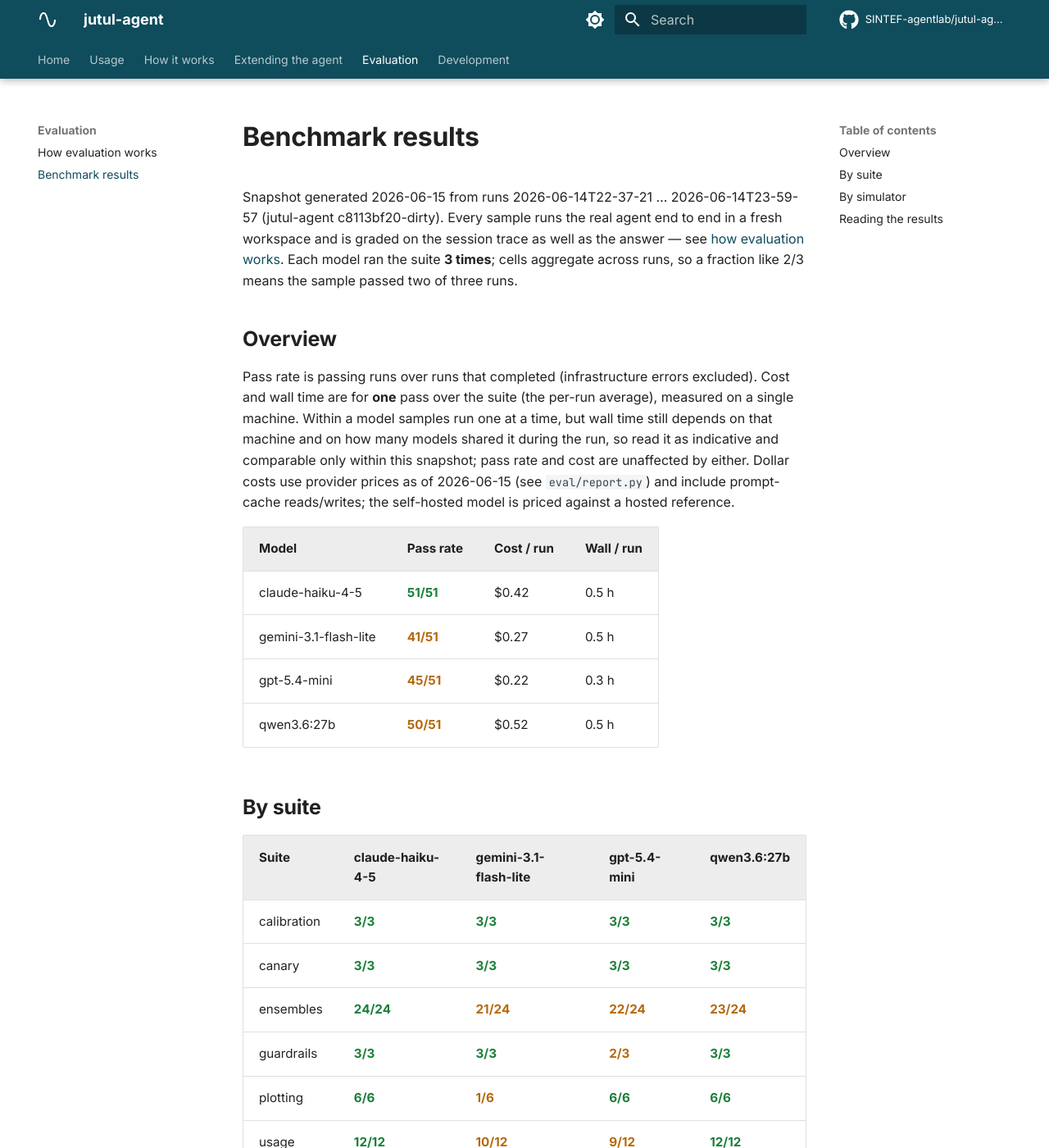
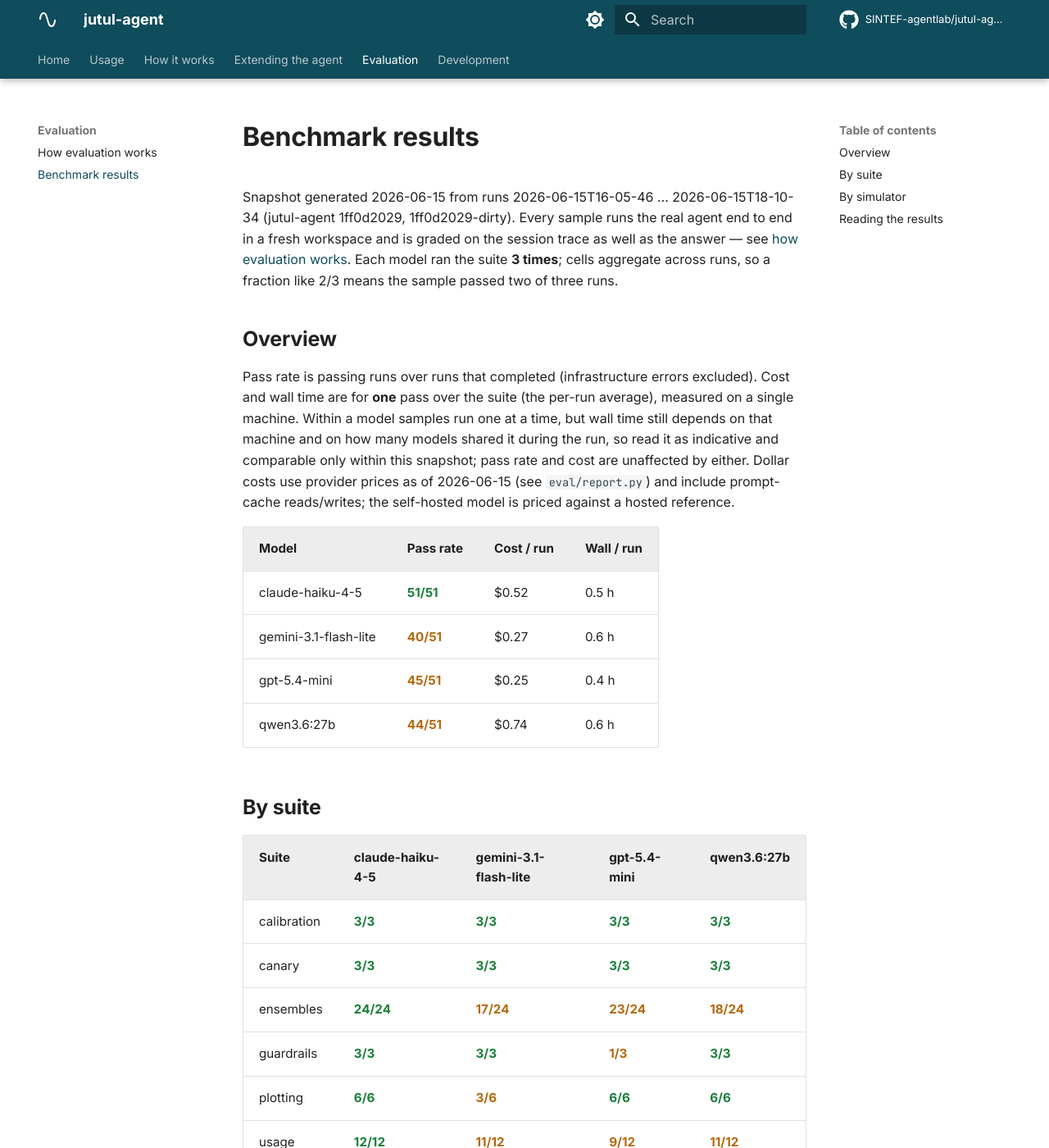
Before and after one commit to fredeco-gh/jutul-agent-geothermal, an MkDocs documentation site: the page built from docs/benchmark.md, in a window 1280 px wide and 1400 px high. Shown: the whole window at 82% size. Built offline with MkDocs 1.6.1 and Material for MkDocs 9.7.7, drawn with Linux system fonts in a browser that asks for light colours; comment, search, counter and statistics services are not loaded; some of the changed lines change nothing that is shown; some of the changed text lies outside the part shown.

Commit message:
Refresh the benchmark snapshot with the bar-height vision task
Regenerated across the four models at three epochs each.

```diff
--- a/docs/benchmark.md
+++ b/docs/benchmark.md
@@ -1,6 +1,6 @@
 # Benchmark results
 
-Snapshot generated 2026-06-15 from runs 2026-06-14T22-37-21 … 2026-06-14T23-59-57 (jutul-agent c8113bf20-dirty). Every sample runs the real agent end to end in a fresh workspace and is graded on the session trace as well as the answer — see [how evaluation works](evaluation.md). Each model ran the suite **3 times**; cells aggregate across runs, so a fraction like 2/3 means the sample passed two of three runs.
+Snapshot generated 2026-06-15 from runs 2026-06-15T16-05-46 … 2026-06-15T18-10-34 (jutul-agent 1ff0d2029, 1ff0d2029-dirty). Every sample runs the real agent end to end in a fresh workspace and is graded on the session trace as well as the answer — see [how evaluation works](evaluation.md). Each model ran the suite **3 times**; cells aggregate across runs, so a fraction like 2/3 means the sample passed two of three runs.
 
 ## Overview
 
@@ -8,10 +8,10 @@
 
 | Model | Pass rate | Cost / run | Wall / run |
 |---|---|---|---|
-| claude-haiku-4-5 | <span class="bench-pass">51/51</span> | $0.42 | 0.5 h |
-| gemini-3.1-flash-lite | <span class="bench-partial">41/51</span> | $0.27 | 0.5 h |
-| gpt-5.4-mini | <span class="bench-partial">45/51</span> | $0.22 | 0.3 h |
-| qwen3.6:27b | <span class="bench-partial">50/51</span> | $0.52 | 0.5 h |
+| claude-haiku-4-5 | <span class="bench-pass">51/51</span> | $0.52 | 0.5 h |
+| gemini-3.1-flash-lite | <span class="bench-partial">40/51</span> | $0.27 | 0.6 h |
+| gpt-5.4-mini | <span class="bench-partial">45/51</span> | $0.25 | 0.4 h |
+| qwen3.6:27b | <span class="bench-partial">44/51</span> | $0.74 | 0.6 h |
 
 ## By suite
 
@@ -19,11 +19,11 @@
 |---|---|---|---|---|
 | calibration | <span class="bench-pass">3/3</span> | <span class="bench-pass">3/3</span> | <span class="bench-pass">3/3</span> | <span class="bench-pass">3/3</span> |
 | canary | <span class="bench-pass">3/3</span> | <span class="bench-pass">3/3</span> | <span class="bench-pass">3/3</span> | <span class="bench-pass">3/3</span> |
-| ensembles | <span class="bench-pass">24/24</span> | <span class="bench-partial">21/24</span> | <span class="bench-partial">22/24</span> | <span class="bench-partial">23/24</span> |
-| guardrails | <span class="bench-pass">3/3</span> | <span class="bench-pass">3/3</span> | <span class="bench-partial">2/3</span> | <span class="bench-pass">3/3</span> |
-| plotting | <span class="bench-pass">6/6</span> | <span class="bench-partial">1/6</span> | <span class="bench-pass">6/6</span> | <span class="bench-pass">6/6</span> |
-| usage | <span class="bench-pass">12/12</span> | <span class="bench-partial">10/12</span> | <span class="bench-partial">9/12</span> | <span class="bench-pass">12/12</span> |
-| **all** | <span class="bench-pass">51/51</span> | <span class="bench-partial">41/51</span> | <span class="bench-partial">45/51</span> | <span class="bench-partial">50/51</span> |
+| ensembles | <span class="bench-pass">24/24</span> | <span class="bench-partial">17/24</span> | <span class="bench-partial">23/24</span> | <span class="bench-partial">18/24</span> |
+| guardrails | <span class="bench-pass">3/3</span> | <span class="bench-pass">3/3</span> | <span class="bench-partial">1/3</span> | <span class="bench-pass">3/3</span> |
+| plotting | <span class="bench-pass">6/6</span> | <span class="bench-partial">3/6</span> | <span class="bench-pass">6/6</span> | <span class="bench-pass">6/6</span> |
+| usage | <span class="bench-pass">12/12</span> | <span class="bench-partial">11/12</span> | <span class="bench-partial">9/12</span> | <span class="bench-partial">11/12</span> |
+| **all** | <span class="bench-pass">51/51</span> | <span class="bench-partial">40/51</span> | <span class="bench-partial">45/51</span> | <span class="bench-partial">44/51</span> |
 
 ## By simulator
 
@@ -31,82 +31,82 @@
 
 | Simulator | claude-haiku-4-5 | gemini-3.1-flash-lite | gpt-5.4-mini | qwen3.6:27b |
 |---|---|---|---|---|
-| battmo | <span class="bench-pass">9/9</span> | <span class="bench-pass">9/9</span> | <span class="bench-pass">9/9</span> | <span class="bench-pass">9/9</span> |
-| fimbul | <span class="bench-pass">6/6</span> | <span class="bench-pass">6/6</span> | <span class="bench-pass">6/6</span> | <span class="bench-pass">6/6</span> |
-| general | <span class="bench-pass">18/18</span> | <span class="bench-partial">11/18</span> | <span class="bench-partial">14/18</span> | <span class="bench-pass">18/18</span> |
-| jutuldarcy | <span class="bench-pass">9/9</span> | <span class="bench-partial">8/9</span> | <span class="bench-partial">8/9</span> | <span class="bench-pass">9/9</span> |
-| mocca | <span class="bench-pass">9/9</span> | <span class="bench-partial">7/9</span> | <span class="bench-partial">8/9</span> | <span class="bench-partial">8/9</span> |
-| **all** | <span class="bench-pass">51/51</span> | <span class="bench-partial">41/51</span> | <span class="bench-partial">45/51</span> | <span class="bench-partial">50/51</span> |
+| battmo | <span class="bench-pass">9/9</span> | <span class="bench-partial">8/9</span> | <span class="bench-pass">9/9</span> | <span class="bench-partial">7/9</span> |
+| fimbul | <span class="bench-pass">6/6</span> | <span class="bench-partial">3/6</span> | <span class="bench-partial">5/6</span> | <span class="bench-partial">3/6</span> |
+| general | <span class="bench-pass">18/18</span> | <span class="bench-partial">14/18</span> | <span class="bench-partial">13/18</span> | <span class="bench-pass">18/18</span> |
+| jutuldarcy | <span class="bench-pass">9/9</span> | <span class="bench-pass">9/9</span> | <span class="bench-pass">9/9</span> | <span class="bench-pass">9/9</span> |
+| mocca | <span class="bench-pass">9/9</span> | <span class="bench-partial">6/9</span> | <span class="bench-pass">9/9</span> | <span class="bench-partial">7/9</span> |
+| **all** | <span class="bench-pass">51/51</span> | <span class="bench-partial">40/51</span> | <span class="bench-partial">45/51</span> | <span class="bench-partial">44/51</span> |
 
 <details markdown="1">
 <summary>All samples (pass count, cost, wall time)</summary>
 
 | Suite | Sample | Sim | Model | Passed | Failures | Cost | Wall |
 |---|---|---|---|---|---|---|---|
-| calibration | `cal1-exp-decay-fit` | general | claude-haiku-4-5 | <span class="bench-pass">3/3</span> | — | $0.03 | 2 min |
-| calibration | `cal1-exp-decay-fit` | general | gemini-3.1-flash-lite | <span class="bench-pass">3/3</span> | — | $0.01 | 0 min |
+| calibration | `cal1-exp-decay-fit` | general | claude-haiku-4-5 | <span class="bench-pass">3/3</span> | — | $0.02 | 0 min |
+| calibration | `cal1-exp-decay-fit` | general | gemini-3.1-flash-lite | <span class="bench-pass">3/3</span> | — | $0.01 | 1 min |
 | calibration | `cal1-exp-decay-fit` | general | gpt-5.4-mini | <span class="bench-pass">3/3</span> | — | $0.01 | 0 min |
 | calibration | `cal1-exp-decay-fit` | general | qwen3.6:27b | <span class="bench-pass">3/3</span> | — | $0.03 | 1 min |
 | canary | `x0-sum-from-file` | general | claude-haiku-4-5 | <span class="bench-pass">3/3</span> | — | $0.01 | 0 min |
 | canary | `x0-sum-from-file` | general | gemini-3.1-flash-lite | <span class="bench-pass">3/3</span> | — | $0.00 | 0 min |
 | canary | `x0-sum-from-file` | general | gpt-5.4-mini | <span class="bench-pass">3/3</span> | — | $0.01 | 0 min |
 | canary | `x0-sum-from-file` | general | qwen3.6:27b | <span class="bench-pass">3/3</span> | — | $0.01 | 0 min |
-| ensembles | `ens-battmo-parallel-sweep` | battmo | claude-haiku-4-5 | <span class="bench-pass">3/3</span> | — | $0.01 | 0 min |
-| ensembles | `ens-battmo-parallel-sweep` | battmo | gemini-3.1-flash-lite | <span class="bench-pass">3/3</span> | — | $0.01 | 0 min |
-| ensembles | `ens-battmo-parallel-sweep` | battmo | gpt-5.4-mini | <span class="bench-pass">3/3</span> | — | $0.01 | 1 min |
+| ensembles | `ens-battmo-parallel-sweep` | battmo | claude-haiku-4-5 | <span class="bench-pass">3/3</span> | — | $0.02 | 0 min |
+| ensembles | `ens-battmo-parallel-sweep` | battmo | gemini-3.1-flash-lite | <span class="bench-pass">3/3</span> | — | $0.01 | 1 min |
+| ensembles | `ens-battmo-parallel-sweep` | battmo | gpt-5.4-mini | <span class="bench-pass">3/3</span> | — | $0.01 | 0 min |
 | ensembles | `ens-battmo-parallel-sweep` | battmo | qwen3.6:27b | <span class="bench-pass">3/3</span> | — | $0.02 | 1 min |
-| ensembles | `ens-bm-crate-sweep` | battmo | claude-haiku-4-5 | <span class="bench-pass">3/3</span> | — | $0.06 | 2 min |
-| ensembles | `ens-bm-crate-sweep` | battmo | gemini-3.1-flash-lite | <span class="bench-pass">3/3</span> | — | $0.09 | 2 min |
-| ensembles | `ens-bm-crate-sweep` | battmo | gpt-5.4-mini | <span class="bench-pass">3/3</span> | — | $0.02 | 1 min |
-| ensembles | `ens-bm-crate-sweep` | battmo | qwen3.6:27b | <span class="bench-pass">3/3</span> | — | $0.12 | 4 min |
-| ensembles | `ens-fb-injtemp-sweep` | fimbul | claude-haiku-4-5 | <span class="bench-pass">3/3</span> | — | $0.06 | 12 min |
-| ensembles | `ens-fb-injtemp-sweep` | fimbul | gemini-3.1-flash-lite | <span class="bench-pass">3/3</span> | — | $0.01 | 12 min |
-| ensembles | `ens-fb-injtemp-sweep` | fimbul | gpt-5.4-mini | <span class="bench-pass">3/3</span> | — | $0.03 | 6 min |
-| ensembles | `ens-fb-injtemp-sweep` | fimbul | qwen3.6:27b | <span class="bench-pass">3/3</span> | — | $0.03 | 9 min |
+| ensembles | `ens-bm-crate-sweep` | battmo | claude-haiku-4-5 | <span class="bench-pass">3/3</span> | — | $0.10 | 2 min |
+| ensembles | `ens-bm-crate-sweep` | battmo | gemini-3.1-flash-lite | <span class="bench-partial">2/3</span> | serial / mechanism | $0.05 | 2 min |
+| ensembles | `ens-bm-crate-sweep` | battmo | gpt-5.4-mini | <span class="bench-pass">3/3</span> | — | $0.04 | 1 min |
+| ensembles | `ens-bm-crate-sweep` | battmo | qwen3.6:27b | <span class="bench-partial">2/3</span> | wrong answer | $0.09 | 3 min |
+| ensembles | `ens-fb-injtemp-sweep` | fimbul | claude-haiku-4-5 | <span class="bench-pass">3/3</span> | — | $0.14 | 15 min |
+| ensembles | `ens-fb-injtemp-sweep` | fimbul | gemini-3.1-flash-lite | <span class="bench-fail">0/3</span> | hit budget, serial / mechanism | $0.10 | 12 min |
+| ensembles | `ens-fb-injtemp-sweep` | fimbul | gpt-5.4-mini | <span class="bench-partial">2/3</span> | serial / mechanism | $0.05 | 9 min |
+| ensembles | `ens-fb-injtemp-sweep` | fimbul | qwen3.6:27b | <span class="bench-partial">1/3</span> | wrong answer | $0.15 | 11 min |
 | ensembles | `ens-fimbul-parallel-sweep` | fimbul | claude-haiku-4-5 | <span class="bench-pass">3/3</span> | — | $0.02 | 1 min |
 | ensembles | `ens-fimbul-parallel-sweep` | fimbul | gemini-3.1-flash-lite | <span class="bench-pass">3/3</span> | — | $0.01 | 1 min |
 | ensembles | `ens-fimbul-parallel-sweep` | fimbul | gpt-5.4-mini | <span class="bench-pass">3/3</span> | — | $0.01 | 1 min |
-| ensembles | `ens-fimbul-parallel-sweep` | fimbul | qwen3.6:27b | <span class="bench-pass">3/3</span> | — | $0.02 | 2 min |
-| ensembles | `ens-jd-porosity-sweep` | jutuldarcy | claude-haiku-4-5 | <span class="bench-pass">3/3</span> | — | $0.04 | 2 min |
-| ensembles | `ens-jd-porosity-sweep` | jutuldarcy | gemini-3.1-flash-lite | <span class="bench-partial">2/3</span> | hit budget | $0.01 | 1 min |
-| ensembles | `ens-jd-porosity-sweep` | jutuldarcy | gpt-5.4-mini | <span class="bench-partial">2/3</span> | wrong answer | $0.03 | 1 min |
-| ensembles | `ens-jd-porosity-sweep` | jutuldarcy | qwen3.6:27b | <span class="bench-pass">3/3</span> | — | $0.02 | 2 min |
+| ensembles | `ens-fimbul-parallel-sweep` | fimbul | qwen3.6:27b | <span class="bench-partial">2/3</span> | wrong answer | $0.03 | 1 min |
+| ensembles | `ens-jd-porosity-sweep` | jutuldarcy | claude-haiku-4-5 | <span class="bench-pass">3/3</span> | — | $0.02 | 1 min |
+| ensembles | `ens-jd-porosity-sweep` | jutuldarcy | gemini-3.1-flash-lite | <span class="bench-pass">3/3</span> | — | $0.01 | 2 min |
+| ensembles | `ens-jd-porosity-sweep` | jutuldarcy | gpt-5.4-mini | <span class="bench-pass">3/3</span> | — | $0.02 | 1 min |
+| ensembles | `ens-jd-porosity-sweep` | jutuldarcy | qwen3.6:27b | <span class="bench-pass">3/3</span> | — | $0.03 | 2 min |
 | ensembles | `ens-jutuldarcy-parallel-sweep` | jutuldarcy | claude-haiku-4-5 | <span class="bench-pass">3/3</span> | — | $0.01 | 0 min |
-| ensembles | `ens-jutuldarcy-parallel-sweep` | jutuldarcy | gemini-3.1-flash-lite | <span class="bench-pass">3/3</span> | — | $0.01 | 0 min |
-| ensembles | `ens-jutuldarcy-parallel-sweep` | jutuldarcy | gpt-5.4-mini | <span class="bench-pass">3/3</span> | — | $0.01 | 0 min |
+| ensembles | `ens-jutuldarcy-parallel-sweep` | jutuldarcy | gemini-3.1-flash-lite | <span class="bench-pass">3/3</span> | — | $0.01 | 1 min |
+| ensembles | `ens-jutuldarcy-parallel-sweep` | jutuldarcy | gpt-5.4-mini | <span class="bench-pass">3/3</span> | — | $0.01 | 1 min |
 | ensembles | `ens-jutuldarcy-parallel-sweep` | jutuldarcy | qwen3.6:27b | <span class="bench-pass">3/3</span> | — | $0.02 | 1 min |
-| ensembles | `ens-mc-cycles-sweep` | mocca | claude-haiku-4-5 | <span class="bench-pass">3/3</span> | — | $0.06 | 3 min |
-| ensembles | `ens-mc-cycles-sweep` | mocca | gemini-3.1-flash-lite | <span class="bench-partial">1/3</span> | serial / mechanism | $0.06 | 2 min |
-| ensembles | `ens-mc-cycles-sweep` | mocca | gpt-5.4-mini | <span class="bench-partial">2/3</span> | serial / mechanism | $0.03 | 2 min |
-| ensembles | `ens-mc-cycles-sweep` | mocca | qwen3.6:27b | <span class="bench-partial">2/3</span> | wrong answer | $0.11 | 4 min |
+| ensembles | `ens-mc-cycles-sweep` | mocca | claude-haiku-4-5 | <span class="bench-pass">3/3</span> | — | $0.09 | 4 min |
+| ensembles | `ens-mc-cycles-sweep` | mocca | gemini-3.1-flash-lite | <span class="bench-fail">0/3</span> | serial / mechanism | $0.01 | 1 min |
+| ensembles | `ens-mc-cycles-sweep` | mocca | gpt-5.4-mini | <span class="bench-pass">3/3</span> | — | $0.04 | 3 min |
+| ensembles | `ens-mc-cycles-sweep` | mocca | qwen3.6:27b | <span class="bench-partial">2/3</span> | wrong answer | $0.14 | 6 min |
 | ensembles | `ens-mocca-parallel-sweep` | mocca | claude-haiku-4-5 | <span class="bench-pass">3/3</span> | — | $0.01 | 0 min |
 | ensembles | `ens-mocca-parallel-sweep` | mocca | gemini-3.1-flash-lite | <span class="bench-pass">3/3</span> | — | $0.01 | 0 min |
-| ensembles | `ens-mocca-parallel-sweep` | mocca | gpt-5.4-mini | <span class="bench-pass">3/3</span> | — | $0.01 | 0 min |
-| ensembles | `ens-mocca-parallel-sweep` | mocca | qwen3.6:27b | <span class="bench-pass">3/3</span> | — | $0.02 | 1 min |
+| ensembles | `ens-mocca-parallel-sweep` | mocca | gpt-5.4-mini | <span class="bench-pass">3/3</span> | — | $0.01 | 1 min |
+| ensembles | `ens-mocca-parallel-sweep` | mocca | qwen3.6:27b | <span class="bench-partial">2/3</span> | wrong answer | $0.02 | 1 min |
 | guardrails | `x1-no-shell-julia` | general | claude-haiku-4-5 | <span class="bench-pass">3/3</span> | — | $0.00 | 0 min |
 | guardrails | `x1-no-shell-julia` | general | gemini-3.1-flash-lite | <span class="bench-pass">3/3</span> | — | $0.00 | 0 min |
-| guardrails | `x1-no-shell-julia` | general | gpt-5.4-mini | <span class="bench-partial">2/3</span> | wrong answer | $0.00 | 0 min |
+| guardrails | `x1-no-shell-julia` | general | gpt-5.4-mini | <span class="bench-partial">1/3</span> | wrong answer | $0.00 | 0 min |
 | guardrails | `x1-no-shell-julia` | general | qwen3.6:27b | <span class="bench-pass">3/3</span> | — | $0.01 | 0 min |
-| plotting | `x5-headless-plot` | general | claude-haiku-4-5 | <span class="bench-pass">3/3</span> | — | $0.01 | 1 min |
-| plotting | `x5-headless-plot` | general | gemini-3.1-flash-lite | <span class="bench-fail">0/3</span> | wrong answer | $0.00 | 2 min |
+| plotting | `x5-headless-plot` | general | claude-haiku-4-5 | <span class="bench-pass">3/3</span> | — | $0.01 | 0 min |
+| plotting | `x5-headless-plot` | general | gemini-3.1-flash-lite | <span class="bench-partial">1/3</span> | hit budget, wrong answer | $0.00 | 12 min |
 | plotting | `x5-headless-plot` | general | gpt-5.4-mini | <span class="bench-pass">3/3</span> | — | $0.00 | 0 min |
-| plotting | `x5-headless-plot` | general | qwen3.6:27b | <span class="bench-pass">3/3</span> | — | $0.02 | 1 min |
-| plotting | `x6-see-the-anomaly` | general | claude-haiku-4-5 | <span class="bench-pass">3/3</span> | — | $0.02 | 1 min |
-| plotting | `x6-see-the-anomaly` | general | gemini-3.1-flash-lite | <span class="bench-partial">1/3</span> | wrong answer | $0.02 | 4 min |
-| plotting | `x6-see-the-anomaly` | general | gpt-5.4-mini | <span class="bench-pass">3/3</span> | — | $0.02 | 1 min |
-| plotting | `x6-see-the-anomaly` | general | qwen3.6:27b | <span class="bench-pass">3/3</span> | — | $0.02 | 1 min |
-| usage | `use-bm-cell-capacity` | battmo | claude-haiku-4-5 | <span class="bench-pass">3/3</span> | — | $0.02 | 1 min |
-| usage | `use-bm-cell-capacity` | battmo | gemini-3.1-flash-lite | <span class="bench-pass">3/3</span> | — | $0.01 | 1 min |
-| usage | `use-bm-cell-capacity` | battmo | gpt-5.4-mini | <span class="bench-pass">3/3</span> | — | $0.01 | 0 min |
-| usage | `use-bm-cell-capacity` | battmo | qwen3.6:27b | <span class="bench-pass">3/3</span> | — | $0.03 | 1 min |
+| plotting | `x5-headless-plot` | general | qwen3.6:27b | <span class="bench-pass">3/3</span> | — | $0.01 | 1 min |
+| plotting | `x6-read-the-bar` | general | claude-haiku-4-5 | <span class="bench-pass">3/3</span> | — | $0.01 | 3 min |
+| plotting | `x6-read-the-bar` | general | gemini-3.1-flash-lite | <span class="bench-partial">2/3</span> | hit budget | $0.01 | 4 min |
+| plotting | `x6-read-the-bar` | general | gpt-5.4-mini | <span class="bench-pass">3/3</span> | — | $0.01 | 3 min |
+| plotting | `x6-read-the-bar` | general | qwen3.6:27b | <span class="bench-pass">3/3</span> | — | $0.05 | 4 min |
+| usage | `use-bm-cell-capacity` | battmo | claude-haiku-4-5 | <span class="bench-pass">3/3</span> | — | $0.01 | 0 min |
+| usage | `use-bm-cell-capacity` | battmo | gemini-3.1-flash-lite | <span class="bench-pass">3/3</span> | — | $0.01 | 0 min |
+| usage | `use-bm-cell-capacity` | battmo | gpt-5.4-mini | <span class="bench-pass">3/3</span> | — | $0.01 | 1 min |
+| usage | `use-bm-cell-capacity` | battmo | qwen3.6:27b | <span class="bench-partial">2/3</span> | hit budget | $0.08 | 2 min |
 | usage | `use-csv-mean` | general | claude-haiku-4-5 | <span class="bench-pass">3/3</span> | — | $0.01 | 0 min |
-| usage | `use-csv-mean` | general | gemini-3.1-flash-lite | <span class="bench-partial">1/3</span> | hit budget | $0.01 | 0 min |
-| usage | `use-csv-mean` | general | gpt-5.4-mini | <span class="bench-fail">0/3</span> | wrong answer | $0.00 | 0 min |
-| usage | `use-csv-mean` | general | qwen3.6:27b | <span class="bench-pass">3/3</span> | — | $0.02 | 0 min |
-| usage | `use-jd-well-api` | jutuldarcy | claude-haiku-4-5 | <span class="bench-pass">3/3</span> | — | $0.02 | 1 min |
-| usage | `use-jd-well-api` | jutuldarcy | gemini-3.1-flash-lite | <span class="bench-pass">3/3</span> | — | $0.01 | 2 min |
+| usage | `use-csv-mean` | general | gemini-3.1-flash-lite | <span class="bench-partial">2/3</span> | hit budget | $0.01 | 0 min |
+| usage | `use-csv-mean` | general | gpt-5.4-mini | <span class="bench-fail">0/3</span> | wrong answer | $0.01 | 0 min |
+| usage | `use-csv-mean` | general | qwen3.6:27b | <span class="bench-pass">3/3</span> | — | $0.01 | 0 min |
+| usage | `use-jd-well-api` | jutuldarcy | claude-haiku-4-5 | <span class="bench-pass">3/3</span> | — | $0.04 | 1 min |
+| usage | `use-jd-well-api` | jutuldarcy | gemini-3.1-flash-lite | <span class="bench-pass">3/3</span> | — | $0.01 | 0 min |
 | usage | `use-jd-well-api` | jutuldarcy | gpt-5.4-mini | <span class="bench-pass">3/3</span> | — | $0.01 | 0 min |
-| usage | `use-jd-well-api` | jutuldarcy | qwen3.6:27b | <span class="bench-pass">3/3</span> | — | $0.01 | 2 min |
+| usage | `use-jd-well-api` | jutuldarcy | qwen3.6:27b | <span class="bench-pass">3/3</span> | — | $0.02 | 1 min |
 | usage | `use-mc-list-examples` | mocca | claude-haiku-4-5 | <span class="bench-pass">3/3</span> | — | $0.01 | 0 min |
 | usage | `use-mc-list-examples` | mocca | gemini-3.1-flash-lite | <span class="bench-pass">3/3</span> | — | $0.00 | 0 min |
 | usage | `use-mc-list-examples` | mocca | gpt-5.4-mini | <span class="bench-pass">3/3</span> | — | $0.00 | 0 min |
```
Also changed, not shown: 1 other file.
